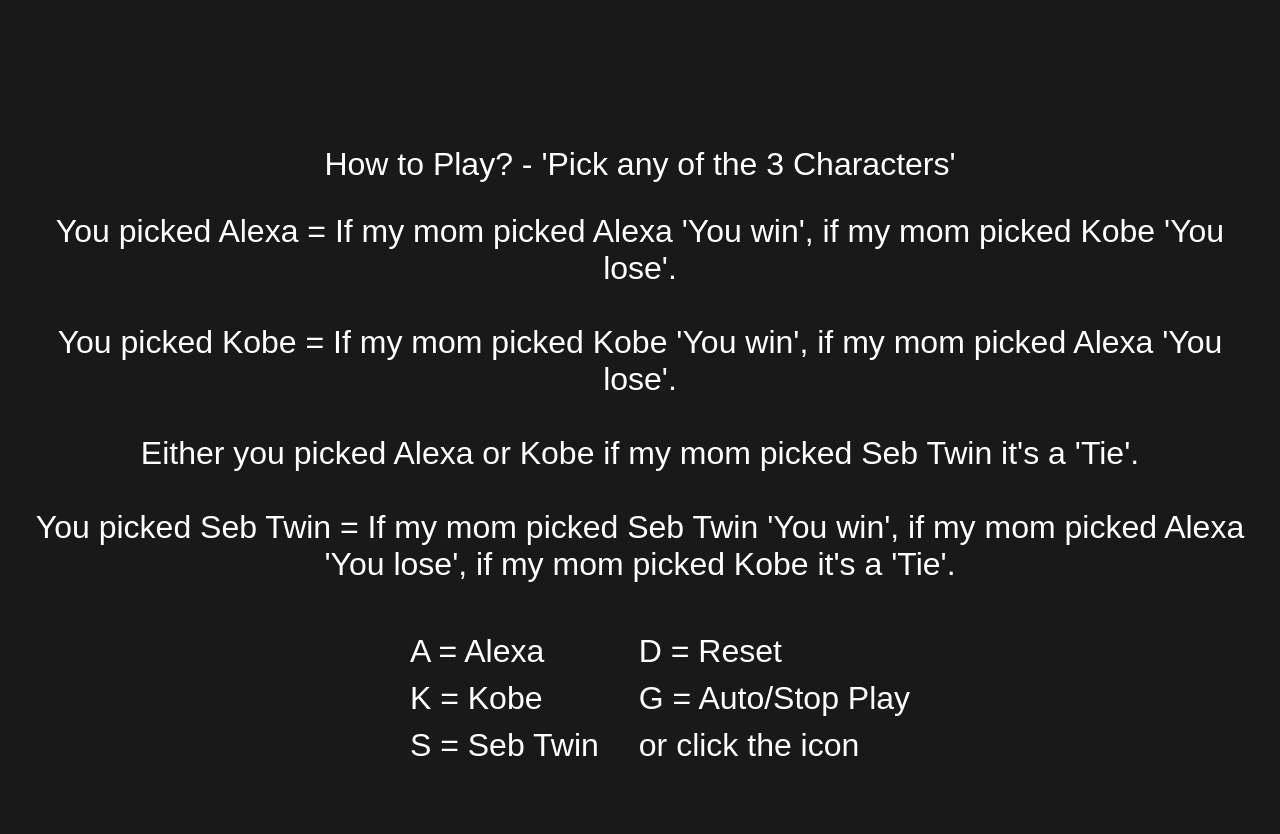
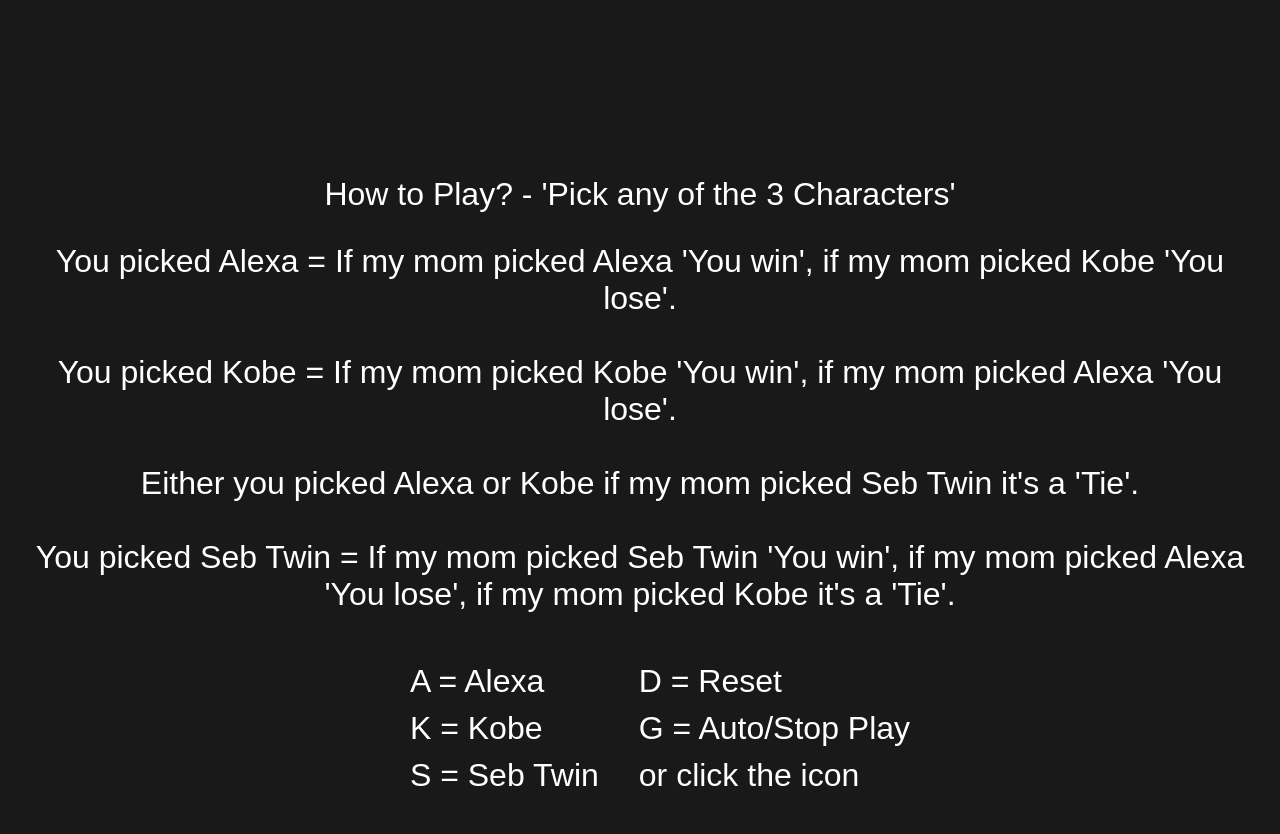
Before and after one commit to lowKeyCreator/guesswhomompicks, a plain HTML site: page index.html in a window 1280 px wide. Shown: the part 600-1434 px from the top of the page. Before the commit the page ends 1404 px from the top, so only its background shows below. Drawn offline with nearby package versions, Linux system fonts and the light colour scheme.

Commit message:
Update games.css

```diff
--- a/styles/games.css
+++ b/styles/games.css
@@ -37,7 +37,7 @@ main{
   .guide-container {
   font-size: 2rem;
   position: absolute;
-  margin-top: 1340px;
+  margin-top: 1400px;
   display: flex;
   align-items: center;
   flex-direction: column;
```
